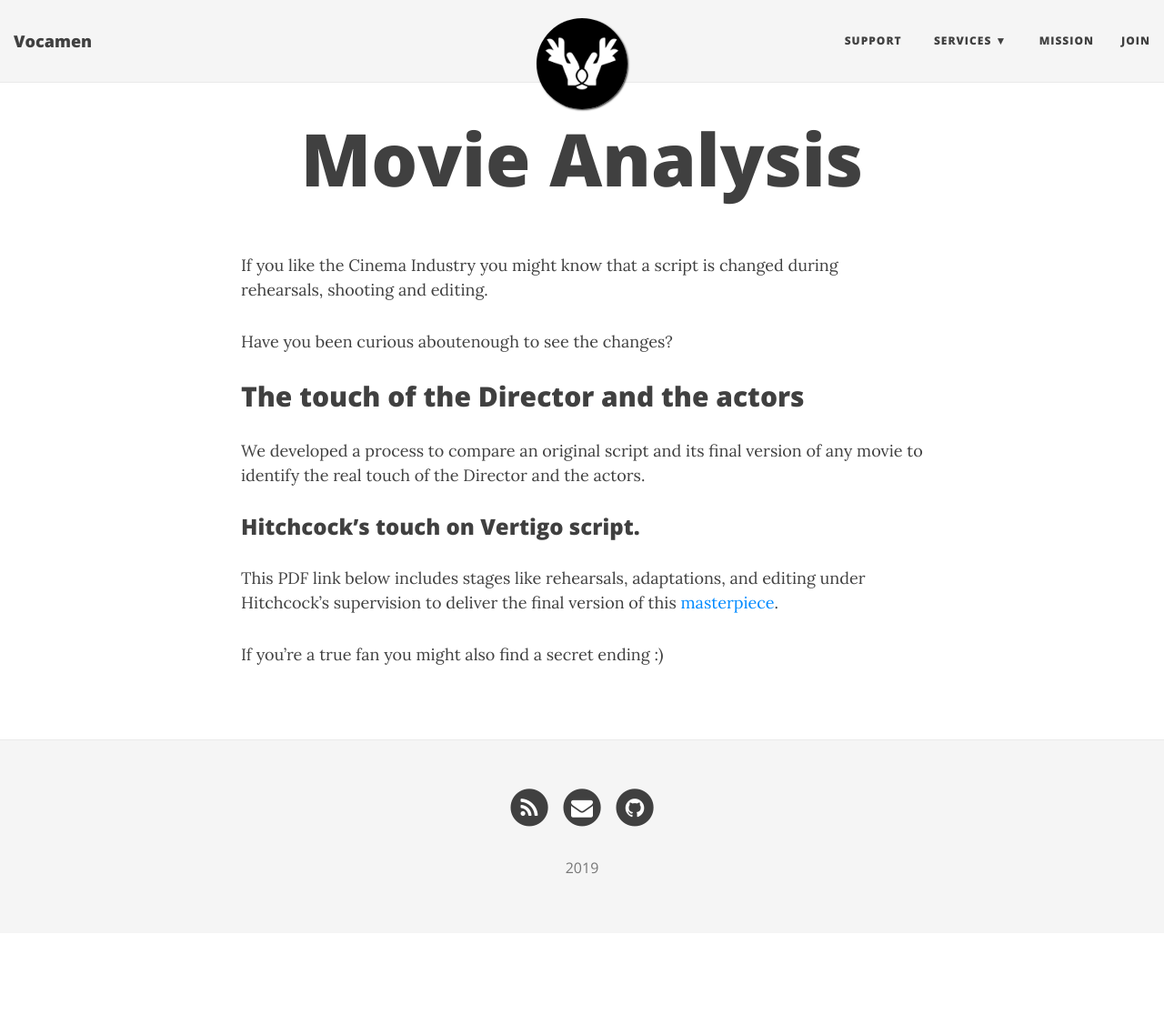
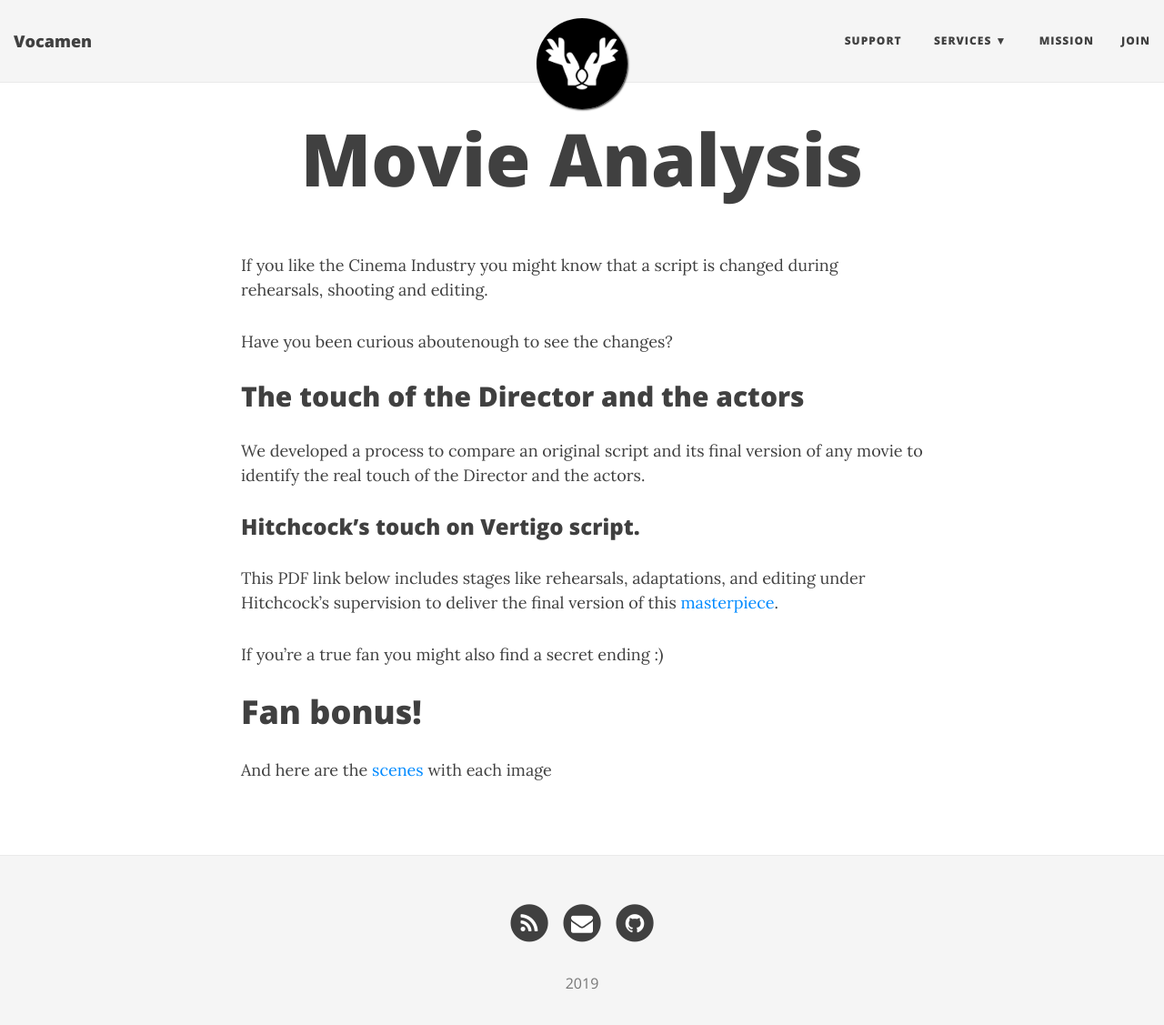
Before and after one commit to vocamen/vocamen.github.io, a Jekyll site: the page built from more/movies.md, in a window 1280 px wide and 1153 px high. Shown: the top 1127 px of the window at 91% size. Built offline with Jekyll 4.4.1, drawn with Linux system fonts in a browser that asks for light colours; nearby versions of some CDN libraries.

Commit message:
adapt pdf

```diff
--- a/more/movies.md
+++ b/more/movies.md
@@ -12,6 +12,9 @@
 We  developed a process to compare an original script and its final version of any movie to identify the real touch of the Director and the actors.
 
 ### Hitchcock's touch on Vertigo script.
-This PDF link below includes stages like rehearsals, adaptations, and editing under Hitchcock's supervision to deliver the final version of this [masterpiece](img/vertigo script to play.pdf/).
+This PDF link below includes stages like rehearsals, adaptations, and editing under Hitchcock's supervision to deliver the final version of this [masterpiece](../img/vertigo_script_to_play.pdf/).
 
 If you're a true fan you might also find a secret ending :)
+
+# Fan bonus!
+And here are the [scenes](../img/vertigo_scenes.pdf/) with each image
```
Also changed, not shown: 2 other files.
